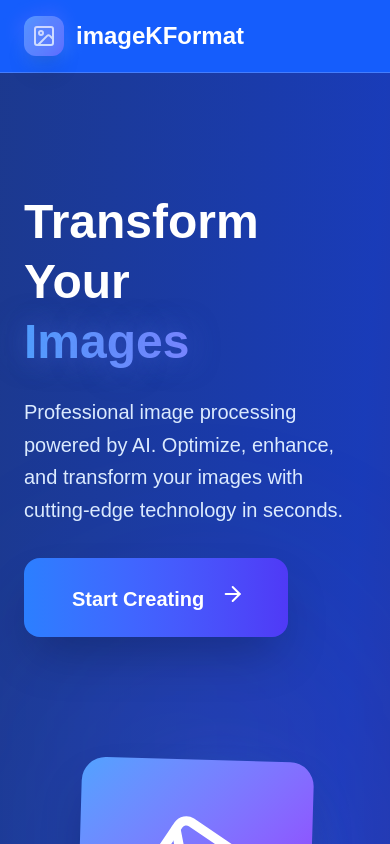
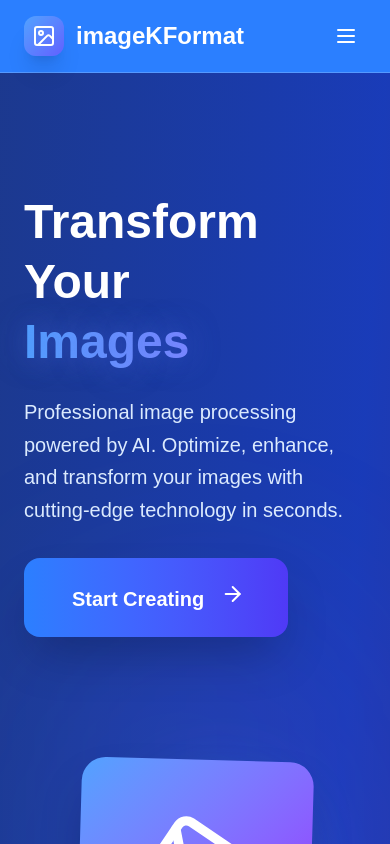
Before and after one commit to dkeval08/image-k-format, a Next.js app: page / in a window 390 px wide. Shown: the top 844 px of the page. Built offline with nearby package versions, Linux system fonts and the light colour scheme.

Commit message:
Update Nav

```diff
--- a/src/app/components/NavigationBar.jsx
+++ b/src/app/components/NavigationBar.jsx
@@ -1,12 +1,26 @@
-import React from "react";
-import { motion } from "framer-motion";
-import { Image } from "lucide-react";
+import React, { useState } from "react";
+import { motion, AnimatePresence } from "framer-motion";
+import { Image, Menu, X } from "lucide-react";
 
-const NavigationBar = ({ scrollToSection }) => (
+const NavigationBar = ({ scrollToSection }) => {
+  const [isMobileMenuOpen, setIsMobileMenuOpen] = useState(false);
+
+  const toggleMobileMenu = () => {
+    setIsMobileMenuOpen(!isMobileMenuOpen);
+  };
+
+  const handleMobileNavClick = (section) => {
+    setTimeout(() => {
+      scrollToSection(section.toLowerCase());
+    }, 100);
+    setIsMobileMenuOpen(false);
+  };
+
+  return (
     <motion.nav
       initial={{ y: -100 }}
       animate={{ y: 0 }}
-    className="fixed top-0 w-full z-50 bg-blue-600  border-b border-white/20"
+      className="fixed top-0 w-full z-50 bg-blue-500 border-b border-white/20"
     >
       <div className="max-w-7xl mx-auto px-6 py-4">
         <div className="flex items-center justify-between">
@@ -18,14 +32,11 @@ const NavigationBar = ({ scrollToSection }) => (
               <div className="w-10 h-10 bg-gradient-to-br from-blue-400 to-indigo-500 rounded-xl flex items-center justify-center shadow-xl">
                 <Image className="w-6 h-6 text-white" />
               </div>
-            <motion.div
-              animate={{ rotate: 360 }}
-              transition={{ duration: 4, repeat: Infinity, ease: "linear" }}
-              className="absolute -inset-1 bg-gradient-to-r from-blue-400 to-indigo-500 rounded-xl opacity-30 blur-sm"
-            />
             </div>
             <span className="text-2xl font-bold text-white">imageKFormat</span>
           </motion.div>
+
+          {/* Desktop Navigation */}
           <div className="hidden md:flex space-x-8">
             {["Hero", "Features", "Editor", "Stats", "About"].map((item) => (
               <motion.button
@@ -39,9 +50,56 @@ const NavigationBar = ({ scrollToSection }) => (
               </motion.button>
             ))}
           </div>
+
+          {/* Mobile Menu Button */}
+          <motion.button
+            onClick={toggleMobileMenu}
+            className="md:hidden text-white p-2"
+            whileHover={{ scale: 1.1 }}
+            whileTap={{ scale: 0.95 }}
+          >
+            {isMobileMenuOpen ? (
+              <X className="w-6 h-6" />
+            ) : (
+              <Menu className="w-6 h-6" />
+            )}
+          </motion.button>
         </div>
       </div>
+
+      {/* Mobile Menu Overlay */}
+      <AnimatePresence>
+        {isMobileMenuOpen && (
+          <motion.div
+            initial={{ opacity: 0, height: 0 }}
+            animate={{ opacity: 1, height: "auto" }}
+            exit={{ opacity: 0, height: 0 }}
+            transition={{ duration: 0.3 }}
+            className="md:hidden bg-blue-600/95 backdrop-blur-sm border-t border-white/20"
+          >
+            <div className="px-6 py-4 space-y-4">
+              {["Hero", "Features", "Editor", "Stats", "About"].map(
+                (item, index) => (
+                  <motion.button
+                    key={item}
+                    onClick={() => handleMobileNavClick(item)}
+                    className="block w-full text-left text-white/80 hover:text-white transition-colors py-2 text-lg"
+                    initial={{ x: -20, opacity: 0 }}
+                    animate={{ x: 0, opacity: 1 }}
+                    transition={{ delay: index * 0.1 }}
+                    whileHover={{ x: 10 }}
+                    whileTap={{ scale: 0.98 }}
+                  >
+                    {item}
+                  </motion.button>
+                )
+              )}
+            </div>
+          </motion.div>
+        )}
+      </AnimatePresence>
     </motion.nav>
   );
+};
 
 export default NavigationBar;
```
Lines whose indentation alone changed are shown as unchanged.
